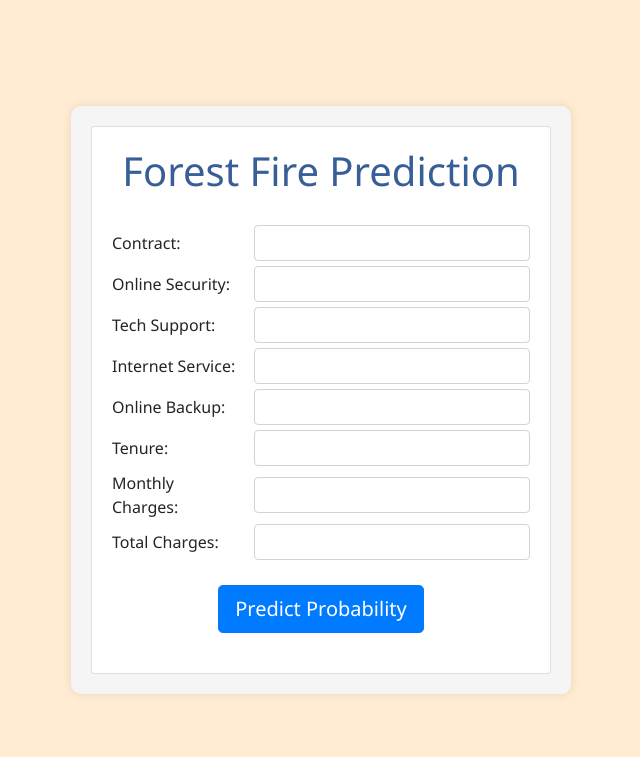
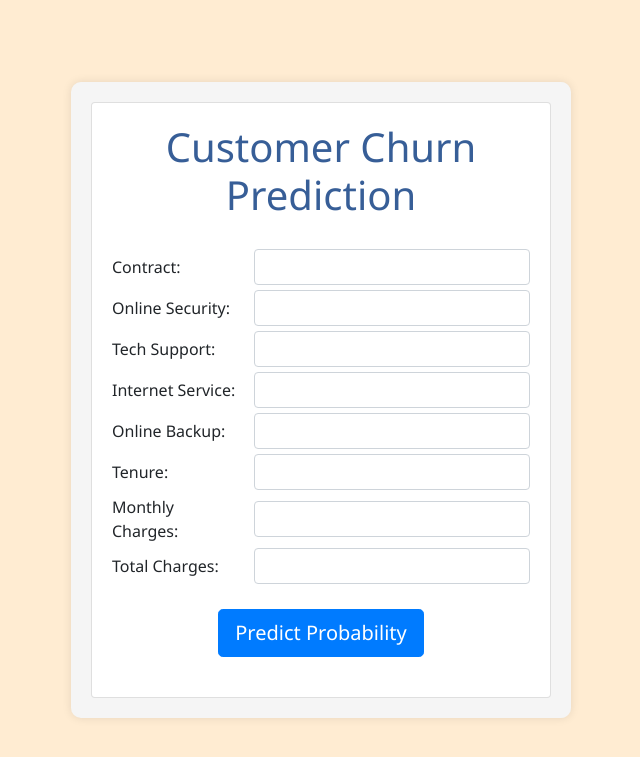
Before and after one commit to Shantanupawar77/Optimizing-Customer-Retention-A-Machine-Learning-Approach-to-Churn-Prediction, a Flask app: page / in a window 1280 px wide. Shown: the top 757 px of the page, without its empty margins (319-959 px from the left). Run offline with Flask 3, Linux system fonts and the light colour scheme; parts of the project's set-up code (start-up, migrations or seed data) failed here and were passed over; some libraries are stand-ins or nearby versions.

Commit message:
Update index.html

```diff
--- a/templates/index.html
+++ b/templates/index.html
@@ -113,7 +113,7 @@
     <div class="container">
         <div class="card">
             <div class="card-body">
-                <h1>Forest Fire Prediction</h1>
+                <h1>Customer Churn Prediction</h1>
 
                 <form action="/predict" method="post">
                     <div class="form-group">
```
